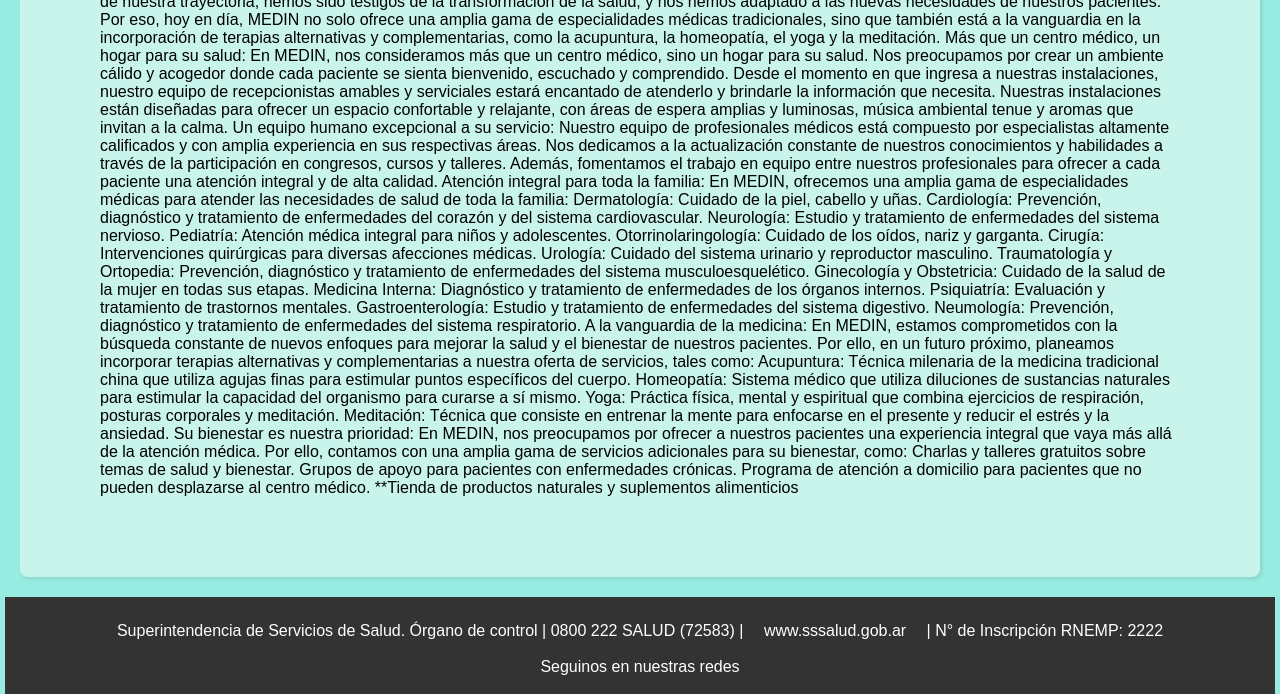
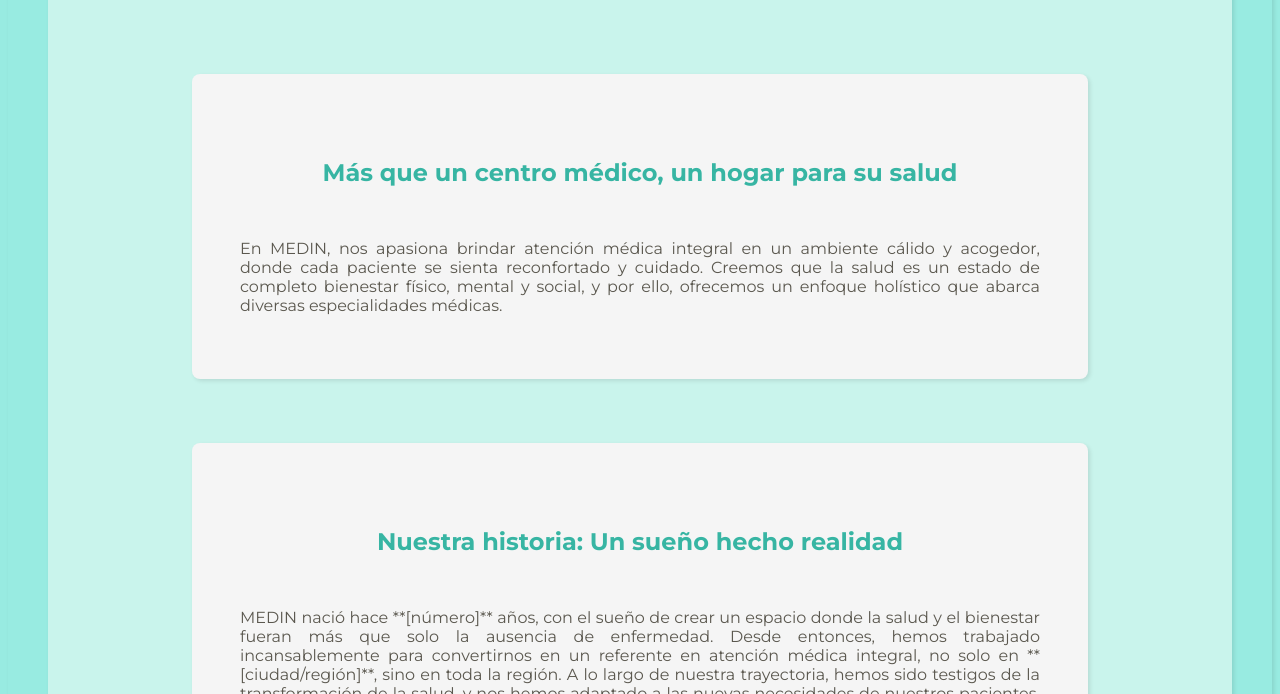
Before and after one commit to MCicchelliMauro/CentroMedicoIntegral, a plain HTML site: page html/conocenos.html in a window 1280 px wide. Shown: the part 264-958 px from the top of the page. Drawn offline with Linux system fonts and the light colour scheme.

Commit message:
Actualizando estilos de conocenos section

```diff
--- a/assets/css/style.css
+++ b/assets/css/style.css
@@ -10,11 +10,17 @@
 
 
 * {
-    margin: 0;
-    padding: 0;
+    position: relative;
+    min-width: 0;
     box-sizing: border-box;
 }
+h1, h2 {
+    text-wrap: balance;
+}
+p {
+    text-wrap: pretty;
 
+}
 body {
     font-family: 'Monsterrat', sans-serif;
     background-color: #98ebe1;
@@ -41,11 +47,7 @@
     -o-transform: translate(0px, 0px) scale(1.1, 1.1);
 }
 .header_div {
-
-        top: 0;
-
-        /* Esto asegura que la barra de navegación esté siempre en la parte superior de otros elementos */
-
+    top: 0;
     position: fixed;
     display: block;
     justify-content: space-between;
--- a/assets/css/styleconocenos.css
+++ b/assets/css/styleconocenos.css
@@ -1,14 +1,73 @@
+/* Estilos para la página Conocenos */
+@import url("https://fonts.googleapis.com/css?family=Montserrat:400,800");
 
 
-main {
+:root {
+    --primary-color: #37b5a3;
+    --secondary-color: #c9f4ec;
+    --text-color: #5b584f;
+
+    }
+
+.conocenos-section {
     display: flex;
     flex-direction: column;
-    flex-grow: 1;
+    align-items: center;
     justify-content: center;
-    align-items: center;
-    padding: 5rem;
+    font-family: "Montserrat", sans-serif;
+    padding: 2rem;
+    gap: 4rem;
     background-color: var(--secondary-color);
-    margin: 20px;
+    margin: 40px;
     border-radius: 0.5rem;
     box-shadow: 2px 2px 4px rgba(0, 0, 0, 0.1);
+    margin-top:150px;
 }
+article {
+
+    padding: 3rem;
+    border-radius: 0.5rem;
+    background-color: #f5f5f5;
+    box-shadow: 2px 2px 4px rgba(0, 0, 0, 0.1);
+    display: flex;
+    flex-direction: column;
+    align-items: center;
+    justify-content: center;
+}
+
+article li {
+    list-style: none;
+    text-align: left;
+
+}
+.conocenos-section h1 {
+    grid-row: 1;
+    grid-column: 1 / 3;
+    color: var(--primary-color);
+    font-size: 2rem;
+    text-align: center;
+}
+article p {
+    color: var(--text-color);
+    font-size: 1rem;
+    text-align: justify;
+    text-wrap: pretty;
+}
+article h2 {
+    color: var(--primary-color);
+    font-size: 1.5rem;
+    text-align: center;
+    padding: 1rem;
+}
+.conocenos-section p {
+    color: var(--text-color);
+    font-size: 1rem;
+    text-align: justify;
+    max-width: 800px;
+}
+
+@media (max-width: 768px) {
+    .conocenos-section {
+        grid-template-columns: 1fr; /* Cambia a una sola columna en pantallas pequeñas */
+    }
+}
--- a/html/conocenos.html
+++ b/html/conocenos.html
@@ -50,61 +50,84 @@
     </div>
 
   </header>
+  <main>
+    <section class="conocenos-section">
+      <h1>Bienvenido a MEDIN</h1>
+      <article>
+        <h2>Más que un centro médico, un hogar para su salud</h2>
+        <p>En MEDIN, nos apasiona brindar atención médica integral en un ambiente cálido y acogedor, donde cada paciente
+          se sienta reconfortado y cuidado. Creemos que la salud es un estado de completo bienestar físico, mental y
+          social, y por ello, ofrecemos un enfoque holístico que abarca diversas especialidades médicas.</p>
+      </article>
+      <article>
+        <h2>Nuestra historia: Un sueño hecho realidad</h2>
+        <p>MEDIN nació hace **[número]** años, con el sueño de crear un espacio donde la salud y el bienestar fueran más
+          que solo la ausencia de enfermedad. Desde entonces, hemos trabajado incansablemente para convertirnos en un
+          referente en atención médica integral, no solo en **[ciudad/región]**, sino en toda la región. A lo largo de
+          nuestra trayectoria, hemos sido testigos de la transformación de la salud, y nos hemos adaptado a las nuevas
+          necesidades de nuestros pacientes. Por eso, hoy en día, MEDIN ofrece una amplia gama de especialidades médicas
+          tradicionales, brindando soluciones vanguardistas a problemas de salud complejos.</p>
+      </article>
+      <article>
+        <h2>Un ambiente cálido y acogedor</h2>
+        <p>En MEDIN, nos preocupamos por crear un ambiente cálido y acogedor donde cada paciente se sienta bienvenido,
+          escuchado y comprendido. Desde el momento en que ingresa a nuestras instalaciones, nuestro equipo de
+          recepcionistas amables y serviciales estará encantado de atenderlo y brindarle la información que necesita.
+          Nuestras instalaciones están diseñadas para ofrecer un espacio confortable y relajante, con áreas de espera
+          amplias y luminosas, música ambiental tenue y aromas que invitan a la calma.</p>
+      </article>
+      <article>
+        <h2>Un equipo humano excepcional a su servicio</h2>
+        <p>Nuestro equipo de profesionales médicos está compuesto por especialistas altamente calificados y con
+          amplia experiencia en sus respectivas áreas. Nos dedicamos a la actualización constante de nuestros
+          conocimientos y habilidades a través de la participación en congresos, cursos y talleres. Además,
+          fomentamos el trabajo en equipo entre nuestros profesionales para ofrecer a cada paciente una atención
+          integral y de alta calidad.</p>
+      </article>
+      <article>
+        <h2>Atención integral para toda la familia</h2>
+            <p>En MEDIN, ofrecemos una amplia gama de especialidades médicas para atender las necesidades de salud de toda
+                la familia:</p>
 
-
-    <main class="main">
-      <h1>Bienvenidos a MEDIN:</h1>
-      <h2>Un oasis de bienestar integral con historia y compromiso</h2>
-      <p>
-
-En MEDIN, nos apasiona brindar atención médica integral en un ambiente cálido y acogedor, donde cada paciente se sienta reconfortado y cuidado. Creemos que la salud es un estado de completo bienestar físico, mental y social, y por ello, ofrecemos un enfoque holístico que abarca diversas especialidades médicas y, en un futuro próximo, también incluirá terapias alternativas y complementarias.
-
-Nuestra historia:
-
-MEDIN nació hace [número] años, con el sueño de crear un espacio donde la salud y el bienestar fueran más que solo la ausencia de enfermedad. Desde entonces, hemos trabajado incansablemente para convertirnos en un referente en atención médica integral, no solo en [ciudad/región], sino en toda la región. A lo largo de nuestra trayectoria, hemos sido testigos de la transformación de la salud, y nos hemos adaptado a las nuevas necesidades de nuestros pacientes. Por eso, hoy en día, MEDIN no solo ofrece una amplia gama de especialidades médicas tradicionales, sino que también está a la vanguardia en la incorporación de terapias alternativas y complementarias, como la acupuntura, la homeopatía, el yoga y la meditación.
-
-Más que un centro médico, un hogar para su salud:
-
-En MEDIN, nos consideramos más que un centro médico, sino un hogar para su salud. Nos preocupamos por crear un ambiente cálido y acogedor donde cada paciente se sienta bienvenido, escuchado y comprendido. Desde el momento en que ingresa a nuestras instalaciones, nuestro equipo de recepcionistas amables y serviciales estará encantado de atenderlo y brindarle la información que necesita. Nuestras instalaciones están diseñadas para ofrecer un espacio confortable y relajante, con áreas de espera amplias y luminosas, música ambiental tenue y aromas que invitan a la calma.
-
-Un equipo humano excepcional a su servicio:
-
-Nuestro equipo de profesionales médicos está compuesto por especialistas altamente calificados y con amplia experiencia en sus respectivas áreas. Nos dedicamos a la actualización constante de nuestros conocimientos y habilidades a través de la participación en congresos, cursos y talleres. Además, fomentamos el trabajo en equipo entre nuestros profesionales para ofrecer a cada paciente una atención integral y de alta calidad.
-
-Atención integral para toda la familia:
-
-En MEDIN, ofrecemos una amplia gama de especialidades médicas para atender las necesidades de salud de toda la familia:
-
-Dermatología: Cuidado de la piel, cabello y uñas.
-Cardiología: Prevención, diagnóstico y tratamiento de enfermedades del corazón y del sistema cardiovascular.
-Neurología: Estudio y tratamiento de enfermedades del sistema nervioso.
-Pediatría: Atención médica integral para niños y adolescentes.
-Otorrinolaringología: Cuidado de los oídos, nariz y garganta.
-Cirugía: Intervenciones quirúrgicas para diversas afecciones médicas.
-Urología: Cuidado del sistema urinario y reproductor masculino.
-Traumatología y Ortopedia: Prevención, diagnóstico y tratamiento de enfermedades del sistema musculoesquelético.
-Ginecología y Obstetricia: Cuidado de la salud de la mujer en todas sus etapas.
-Medicina Interna: Diagnóstico y tratamiento de enfermedades de los órganos internos.
-Psiquiatría: Evaluación y tratamiento de trastornos mentales.
-Gastroenterología: Estudio y tratamiento de enfermedades del sistema digestivo.
-Neumología: Prevención, diagnóstico y tratamiento de enfermedades del sistema respiratorio.
-A la vanguardia de la medicina:
-
-En MEDIN, estamos comprometidos con la búsqueda constante de nuevos enfoques para mejorar la salud y el bienestar de nuestros pacientes. Por ello, en un futuro próximo, planeamos incorporar terapias alternativas y complementarias a nuestra oferta de servicios, tales como:
-
-Acupuntura: Técnica milenaria de la medicina tradicional china que utiliza agujas finas para estimular puntos específicos del cuerpo.
-Homeopatía: Sistema médico que utiliza diluciones de sustancias naturales para estimular la capacidad del organismo para curarse a sí mismo.
-Yoga: Práctica física, mental y espiritual que combina ejercicios de respiración, posturas corporales y meditación.
-Meditación: Técnica que consiste en entrenar la mente para enfocarse en el presente y reducir el estrés y la ansiedad.
-Su bienestar es nuestra prioridad:
-
-En MEDIN, nos preocupamos por ofrecer a nuestros pacientes una experiencia integral que vaya más allá de la atención médica. Por ello, contamos con una amplia gama de servicios adicionales para su bienestar, como:
-
-Charlas y talleres gratuitos sobre temas de salud y bienestar.
-Grupos de apoyo para pacientes con enfermedades crónicas.
-Programa de atención a domicilio para pacientes que no pueden desplazarse al centro médico.
-**Tienda de productos naturales y suplementos alimenticios
+        <ul>
+          <li><strong>Dermatología</strong> - Cuidado de la piel, cabello y uñas.</li>
+          <li><strong>Cardiología</strong> - Prevención, diagnóstico y tratamiento de enfermedades del corazón y del sistema
+            cardiovascular.</li>
+          <li><strong>Neurología</strong> - Estudio y tratamiento de enfermedades del sistema nervioso.</li>
+          <li><strong>Pediatría</strong> - Atención médica integral para niños y adolescentes.</li>
+          <li><strong>Otorrinolaringología</strong> - Cuidado de los oídos, nariz y garganta.</li>
+          <li><strong>Cirugía</strong> - Intervenciones quirúrgicas para diversas afecciones médicas.</li>
+          <li><strong>Urología</strong> - Cuidado del sistema urinario y reproductor masculino.</li>
+          <li><strong>Traumatología y Ortopedia</strong> - Prevención, diagnóstico y tratamiento de enfermedades del sistema
+            musculoesquelético.</li>
+          <li><strong>Ginecología y Obstetricia</strong> - Cuidado de la salud de la mujer en todas sus etapas.</li>
+          <li><strong>Medicina Interna</strong> - Diagnóstico y tratamiento de enfermedades de los órganos internos.</li>
+          <li><strong>Psiquiatría</strong> - Evaluación y tratamiento de trastornos mentales.</li>
+          <li><strong>Gastroenterología</strong> - Estudio y tratamiento de enfermedades del sistema digestivo.</li>
+          <li><strong>Neumología</strong> - Prevención, diagnóstico y tratamiento de enfermedades del sistema respiratorio.</li>
+        </ul>
+      </article>
+      <article>
+        <h2>Más que atención médica, una experiencia integral</h2>
+        <p>En MEDIN, nos preocupamos por ofrecer a nuestros pacientes una experiencia integral que vaya más allá de la
+          atención médica. Por ello, contamos con una amplia gama de servicios adicionales para su bienestar, como:</p>
+        <ul>
+          <li>Charlas y talleres gratuitos sobre temas de salud y bienestar.</li>
+          <li>Grupos de apoyo para pacientes con enfermedades crónicas.</li>
+          <li>Programa de atención a domicilio para pacientes que no pueden desplazarse al centro médico.</li>
+          <li>Tienda de productos naturales y suplementos alimenticios.</li>
+        </ul>
+      </article>
+      <article>
+        <h2>Su bienestar es nuestra prioridad</h2>
+        <p>En MEDIN, estamos comprometidos con brindar a cada paciente una atención médica de excelencia, basada en la
+          evidencia científica y el trato humano compasivo. Nuestro objetivo es crear un espacio donde los pacientes se
+          sientan escuchados, comprendidos y apoyados en su camino hacia la salud. Creemos que la salud es un estado de
+          completo bienestar físico, mental y social, y por ello, nos esforzamos por ofrecer un enfoque holístico que
+          atienda todas las necesidades de nuestros pacientes.
         </p>
+      </article>
+    </section>
   </main>
 
   <footer class="footer nav">
```
Lines whose indentation alone changed are shown as unchanged.
